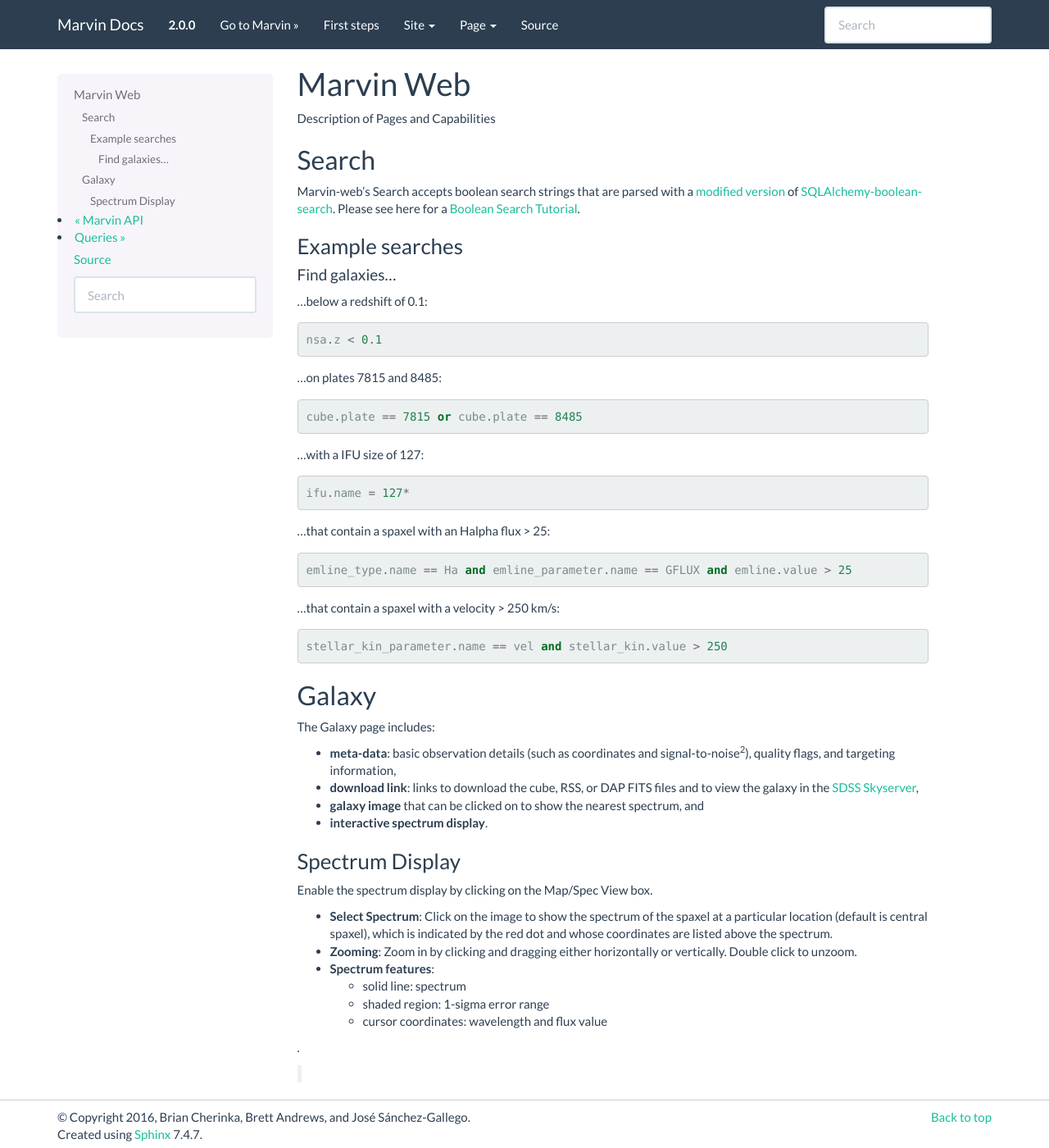
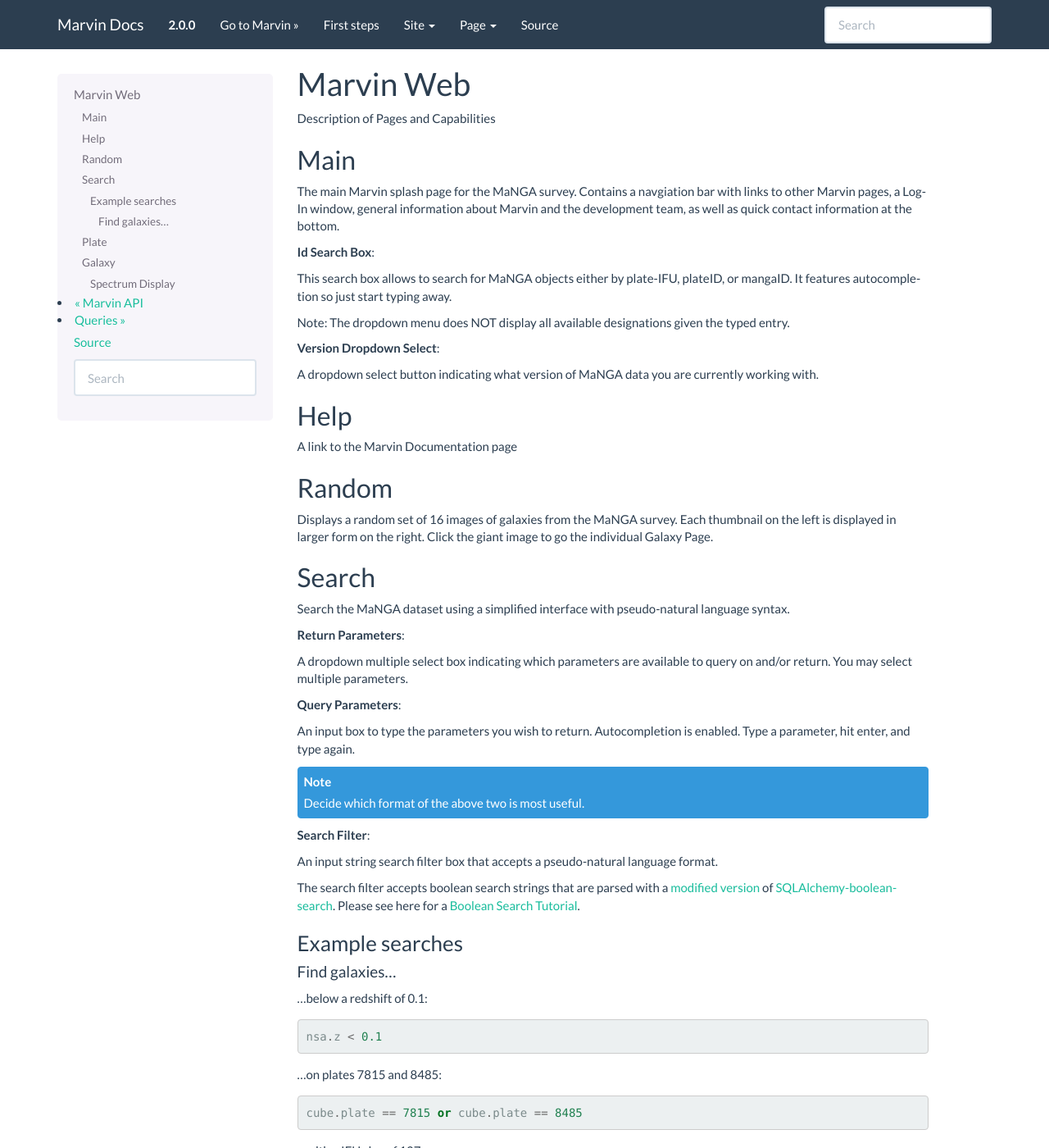
Before and after one commit to sdss/marvin, a Sphinx documentation site: the page built from docs/sphinx/web.rst, in a window 1280 px wide and 1400 px high. Shown: the whole window at 82% size. Built offline with Sphinx 7.4.7, drawn with Linux system fonts in a browser that asks for light colours; pages that are not in the unit, such as notebooks, are missing from menus; some of the changed text lies outside the part shown.

Commit message:
doc stuff

```diff
--- a/docs/sphinx/web.rst
+++ b/docs/sphinx/web.rst
@@ -4,18 +4,73 @@ Marvin Web
 
 Description of Pages and Capabilities
 
+.. _web-main:
+
+Main
+----
+
+The main Marvin splash page for the MaNGA survey.  Contains a navgiation bar with links
+to other Marvin pages, a Log-In window, general information about Marvin
+and the development team, as well as quick contact information at the bottom.
+
+**Id Search Box**:
+
+This search box allows to search for MaNGA objects either by
+plate-IFU, plateID, or mangaID.  It features autocompletion so just
+start typing away.
+
+Note: The dropdown menu does NOT display all available
+designations given the typed entry.
+
+**Version Dropdown Select**:
+
+A dropdown select button indicating what version of MaNGA data you are
+currently working with.
+
+.. _web-help:
+
+Help
+----
+A link to the Marvin Documentation page
+
+.. _web-random:
+
+Random
+------
+
+Displays a random set of 16 images of galaxies from the MaNGA survey.  Each
+thumbnail on the left is displayed in larger form on the right.  Click the giant
+image to go the individual Galaxy Page.
 
 .. _web-search:
 
 Search
 ------
 
-Marvin-web's Search accepts boolean search strings that are parsed with a
+Search the MaNGA dataset using a simplified interface with pseudo-natural
+language syntax.
+
+**Return Parameters**:
+
+A dropdown multiple select box indicating which parameters are available to query
+on and/or return.  You may select multiple parameters.
+
+**Query Parameters**:
+
+An input box to type the parameters you wish to return.  Autocompletion is enabled.
+Type a parameter, hit enter, and type again.
+
+.. note:: Decide which format of the above two is most useful.
+
+**Search Filter**:
+
+An input string search filter box that accepts a pseudo-natural language format.
+
+The search filter accepts boolean search strings that are parsed with a
 `modified version <https://github.com/havok2063/SQLAlchemy-boolean-search>`_ of
 `SQLAlchemy-boolean-search
 <https://github.com/lingthio/SQLAlchemy-boolean-search>`_. Please see here for a
 :doc:`boolean-search-tutorial`.
-
 
 Example searches
 ^^^^^^^^^^^^^^^^
@@ -35,30 +90,29 @@ Find galaxies...
 
     ifu.name = 127*
 
-...that contain a spaxel with an Halpha flux > 25::
+...that contain any spaxel with an Halpha flux > 25::
 
     emline_type.name == Ha and emline_parameter.name == GFLUX and emline.value > 25
 
-...that contain a spaxel with a velocity > 250 km/s::
+...that contain any spaxel with a velocity > 250 km/s::
 
     stellar_kin_parameter.name == vel and stellar_kin.value > 250
 
+.. _web-plate:
 
-.. Search does not handle sub-queries yet
+Plate
+-----
 
-.. Find spaxels...
-.. """""""""""""""
+The Plate page includes:
 
-.. d ...with Halpha flux > 25::
+* **meta-data**: some basic information about the Plate
 
-..    emline_type.name == Ha and emline_parameter.name == GFLUX and emline.value > 25
+* **data link**: a link to the plate directory on the SAS
 
+* **galaxy images**: the set of galaxies observed on this plate,
+  that link to the individual galaxy pages
 
-.. d ...with [OIII]5008 velocity < 200 km/s:
-
-..    emline_type.name == OIII and emline_typle.rest_wavelength == 5008 and emline_parameter.name == GVEL and emline.value < 200
-
-
+.. _web-galaxy:
 
 Galaxy
 ------
@@ -68,8 +122,22 @@ The Galaxy page includes:
 * **meta-data**: basic observation details (such as coordinates and
   signal-to-noise\ :sup:`2`), quality flags, and targeting information,
 
-* **download link**: links to download the cube, RSS, or DAP FITS files and to
-  view the galaxy in the `SDSS Skyserver
+* **cube quality**: The quality of the cube as indicated by the DRP3QUAL
+  bitmask. The bitmask is indicated.  Hover over the flags button to see a pop
+  up of the flags contained in the given bitmask.
+
+  * Color Code:
+
+    * Green - Good Quality
+    * Yellow - Poor Quality
+    * Red - Critical Failures
+
+* **manga target bits**: The MaNGA target bit masks for the current galaxy.  Indicates
+  a Galaxy, Stellar, or Ancillary bit.  Hover over the flags button to see a pop up
+  of the flags contained in the given bitmask.
+
+* **download link**: links to download the cube, RSS, or the default DAP MAPS
+  FITS files and to view the galaxy in the `SDSS Skyserver
   <http://skyserver.sdss.org/dr12/en/home.aspx>`_,
 
 * **galaxy image** that can be clicked on to show the nearest spectrum, and
@@ -89,7 +157,11 @@ Enable the spectrum display by clicking on the Map/Spec View box.
   red dot and whose coordinates are listed above the spectrum.
 
 * **Zooming**: Zoom in by clicking and dragging either horizontally or
-  vertically. Double click to unzoom.
+  vertically. Double click to unzoom.  The zoomed region will remain as you
+  click on different locations of the galaxy image.
+
+* **Panning**: When zoomed in, hold shift and click and drag with the mouse to
+  pan left and right.
 
 * **Spectrum features**:
 
```
